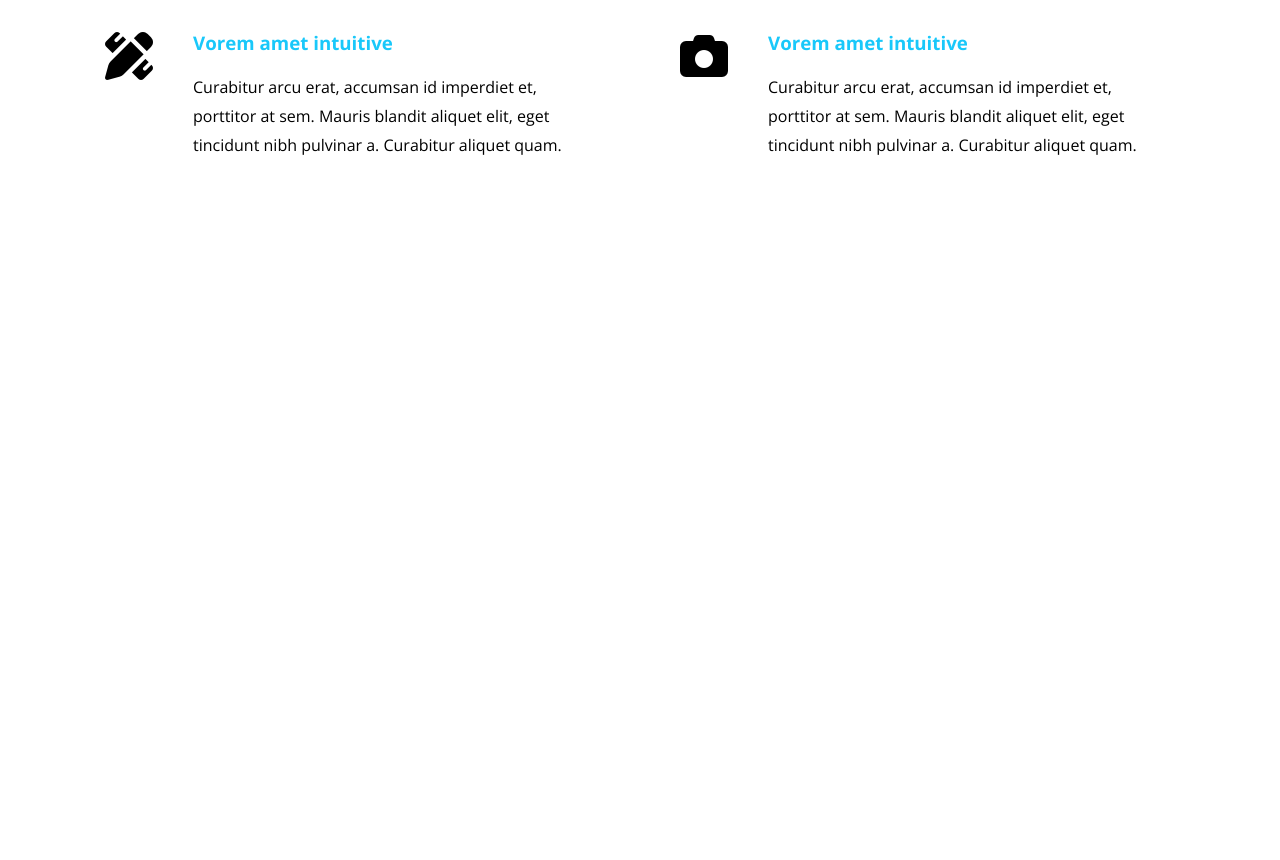
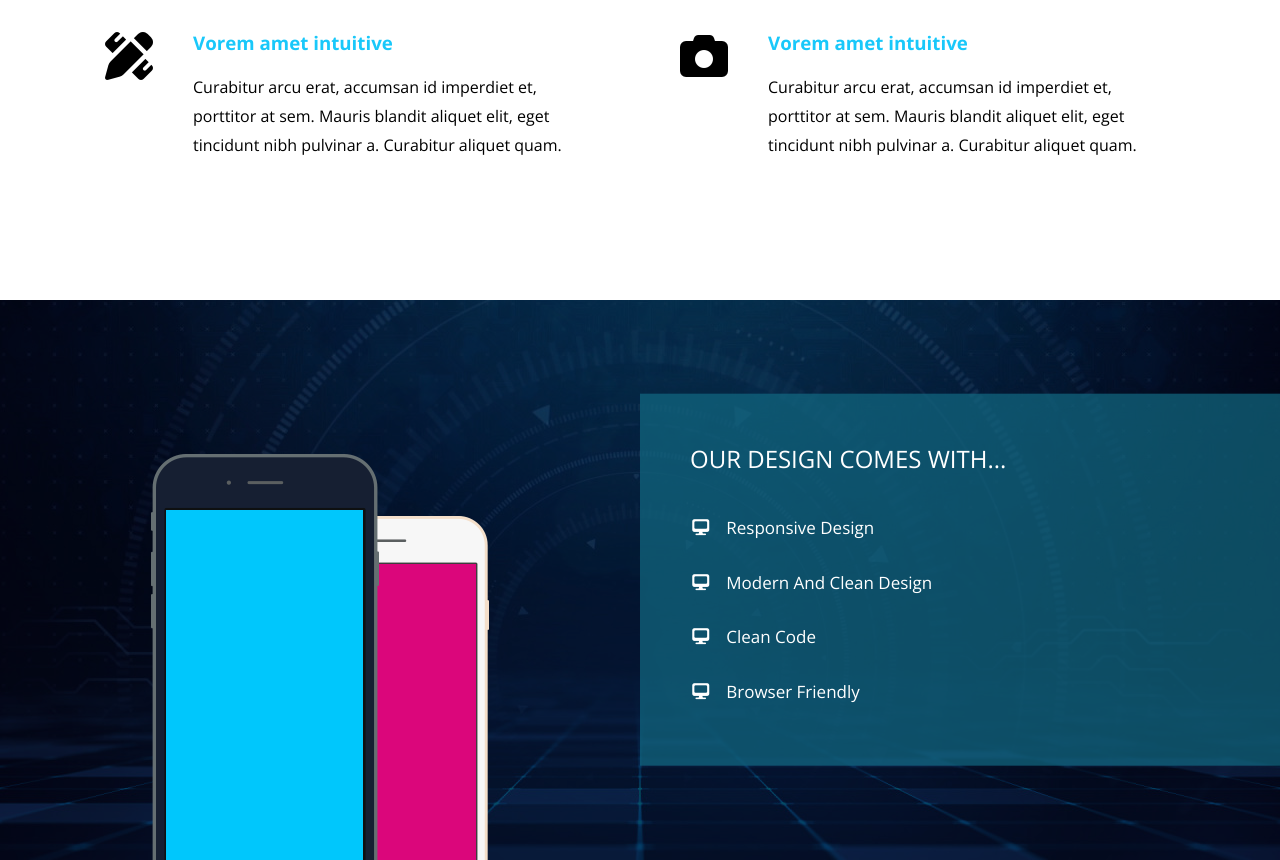
Before and after one commit to MarwanAlBadri/Kasper-landing-bage-HTML-CSS, a plain HTML site: page index.html in a window 1280 px wide. Shown: the part 1329-2189 px from the top of the page. Before the commit the page ends 1629 px from the top, so only its background shows below. Drawn offline with nearby package versions, Linux system fonts and the light colour scheme.

Commit message:
finish the future section

```diff
--- a/css/css.css
+++ b/css/css.css
@@ -338,4 +338,87 @@ header .container nav .form i{
     line-height: 1.8;
 
 }
-/* end services */
+/* end services section */
+/* start future section */
+.future{
+    position: relative;
+    background-image: url(../image/design-features.jpg);
+    background-size: cover;
+    min-height: 70vh;
+    overflow: hidden;
+}
+
+.future .overlay{
+    position: absolute;
+    top: 0;
+    left: 0;
+    width: 100%;
+    height: 100%;
+    background-color: rgb(0 0 0 / 60%);
+}
+
+.future  figure{
+    position: absolute;
+    left: 25%;
+    bottom: -60px;
+    transform: translateX(-50%);
+}
+@media(max-width:768px){
+    .future  figure{
+        display: none;
+    }
+}
+
+.future .text{
+    position: absolute;
+    right: 0;
+    top: 50%;
+    transform: translateY(-50%);
+    background-color:#126983b4 ;
+    width: 50%;
+    padding: 30px 50px;
+    display: flex;
+    justify-content: flex-start;
+}
+@media (max-width:768px) {
+    .future .text{
+        width: 100%;
+        justify-content: center;
+
+    }
+}
+
+.future .text .content{
+    width: 75%;
+}
+.future .text .content h1{
+    color: white;
+    line-height: 1.6;
+    font-size: 24px;
+    text-transform: uppercase;
+    font-weight: normal;
+}
+.future .text .content ul{
+    list-style: none;
+    margin-top: 40px;
+}
+.future .text .content ul li{
+    display: flex;
+    gap: 15px;
+    margin-bottom: 35px;
+}
+.future .text .content ul li i ,
+.future .text .content ul li p{
+    color: white;
+    font-size: 17px;
+}
+
+@media (max-width:1024px) {
+    .future .text .content h1{
+        font-size: 20px;
+    }
+}
+/* end future section */
+/* start Portfolio section */
+
+/* end Portfolio section */
--- a/index.html
+++ b/index.html
@@ -107,6 +107,28 @@
         </div>
     </section>
     <!-- end the services section -->
+    <!-- start the future section -->
+    <section class="future">
+        <div class="overlay"></div>
+        <figure>
+            <img src="image/mobile.png" alt="">
+        </figure>
+        <div class="text">
+            <div class="content">
+                <h1>Our Design Comes With...</h1>
+                <ul>
+                    <li><i class="fas fa-desktop"></i><p>Responsive Design</p></li>
+                    <li><i class="fas fa-desktop"></i><p>Modern And Clean Design</p></li>
+                    <li><i class="fas fa-desktop"></i><p>Clean Code</p></li>
+                    <li><i class="fas fa-desktop"></i><p>Browser Friendly</p></li>
+                </ul>
+            </div>
+        </div>
+    </section>
+    <!-- end the future section -->
+    <!-- start Portfolio section  -->
+
+    <!-- end Portfolio section  -->
 
 </body>
 </html>
```
